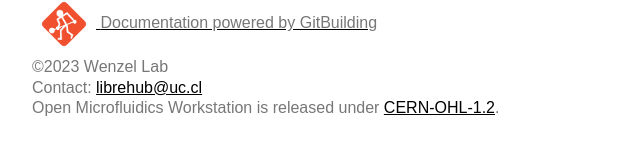
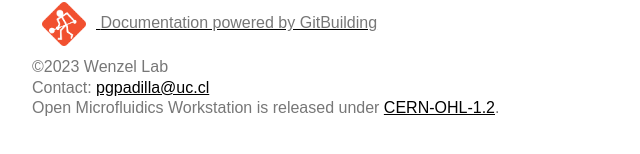
Before and after one commit to biodotpe/docs-git, a plain HTML site: page license.html in a window 1280 px wide. Shown: the part 4088-4242 px from the top of the page, 268-908 px from the left. Drawn offline with Linux system fonts and the light colour scheme.

Commit message:
Deploying to gh-pages from  @ 2c59170d3d4c3ee2f2d372ba34db1763cafb4831 🚀

```diff
--- a/license.html
+++ b/license.html
@@ -274,7 +274,7 @@
     <span class="info">Documentation powered by GitBuilding</span>
 </a>
     <p class="author">©2023 Wenzel Lab</p>
-    <p class="email">Contact: <a href="mailto:librehub@uc.cl">librehub@uc.cl</a></p>
+    <p class="email">Contact: <a href="mailto:pgpadilla@uc.cl">pgpadilla@uc.cl</a></p>
     <p class="license">Open Microfluidics Workstation is released under <a href="license.html">CERN-OHL-1.2</a>.</p>
 
     </div>
```
Also changed, not shown: index.html (+1 -1 lines), index_BOM.html (+1 -1 lines), missing.html (+1 -1 lines), pages/Parts/M4x10PanSteel.html (+1 -1 lines), pages/Parts/Screwdriver_Philips_No2.html (+1 -1 lines), pages/assembly.html (+1 -1 lines), pages/info_pages/droplets_microfluidics.html (+1 -1 lines), pages/info_pages/strobe_illumination.html (+1 -1 lines), pages/info_pages/why_optics_black.html (+1 -1 lines), pages/installation.html (+1 -1 lines), pages/knowledge_base.html (+1 -1 lines), pages/operation.html (+1 -1 lines), pages/troubleshooting.html (+1 -1 lines).
